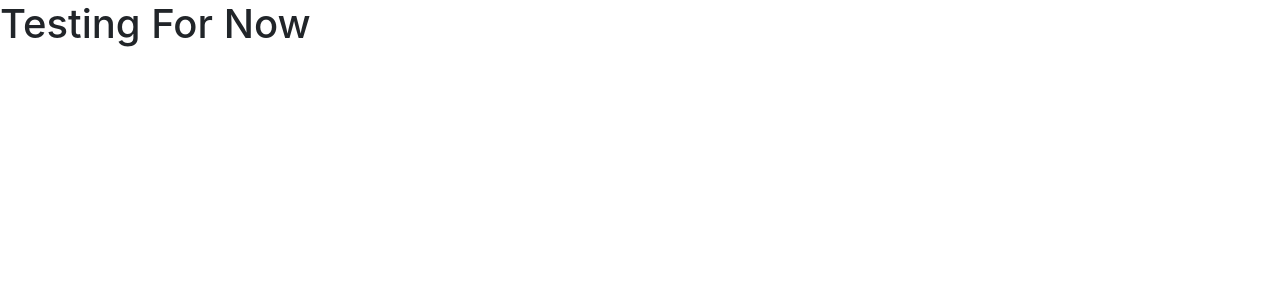
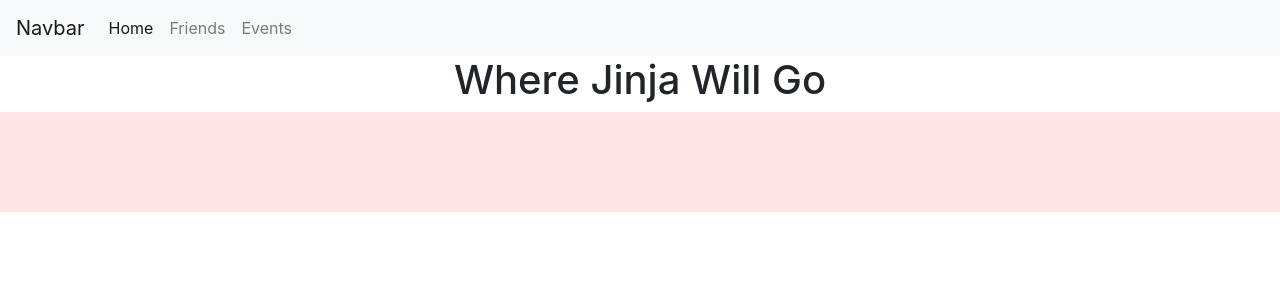
Before and after one commit to abe6002/cs50_final, a Flask app: page / in a window 1280 px wide. Shown: the top 300 px of the page. Run offline with Flask 2, Linux system fonts and the light colour scheme; parts of the project's set-up code (start-up, migrations or seed data) failed here and were passed over.

Commit message:
improved layout, pseudo event code

```diff
--- a/app.py
+++ b/app.py
@@ -6,11 +6,13 @@ from werkzeug.security import check_password_hash, generate_password_hash
 #Configure Application
 app = Flask(__name__)
 
+#configure database: #TODO
+
 #load secret key
 app.config.from_object('config.Config')
 
 
-#Dashboard
+#Dashboard - #TODO
 @app.route("/")
 #@login_required - not for testing purposes
 def dashboard():
@@ -50,3 +52,24 @@ def login():
     #if user reachs login via GET
     else:
         return render_template("login.html")
+
+#Create Event #TODO
+"""@app.route("/event", methods=["GET", "POST"])
+def event():
+
+    if request.method == "POST":
+
+        if not request.form.get("event_name"):
+            return None
+
+        if no items on item form:
+            return None
+
+        add event to event table
+
+
+
+
+
+    else:
+        return render_template("create_event.html")"""
--- a/templates/layout.html
+++ b/templates/layout.html
@@ -9,14 +9,57 @@
         <!-- Bootstrap CSS -->
         <link rel="stylesheet" href="https://cdn.jsdelivr.net/npm/bootstrap@4.5.3/dist/css/bootstrap.min.css" integrity="sha384-TX8t27EcRE3e/ihU7zmQxVncDAy5uIKz4rEkgIXeMed4M0jlfIDPvg6uqKI2xXr2" crossorigin="anonymous">
 
+        <!--Javascript Bundle-->
+        <script src="https://code.jquery.com/jquery-3.5.1.slim.min.js" integrity="sha384-DfXdz2htPH0lsSSs5nCTpuj/zy4C+OGpamoFVy38MVBnE+IbbVYUew+OrCXaRkfj" crossorigin="anonymous"></script>
+        <script src="https://cdn.jsdelivr.net/npm/popper.js@1.16.1/dist/umd/popper.min.js" integrity="sha384-9/reFTGAW83EW2RDu2S0VKaIzap3H66lZH81PoYlFhbGU+6BZp6G7niu735Sk7lN" crossorigin="anonymous"></script>
+        <script src="https://cdn.jsdelivr.net/npm/bootstrap@4.5.3/dist/js/bootstrap.min.js" integrity="sha384-w1Q4orYjBQndcko6MimVbzY0tgp4pWB4lZ7lr30WKz0vr/aWKhXdBNmNb5D92v7s" crossorigin="anonymous"></script>
+
         <!--Working Title-->
         <title>CS50_Final_Project</title>
     </head>
     <body>
         <!--Navbar-->
+        <nav class="navbar navbar-expand-lg navbar-light bg-light">
+            <a class="navbar-brand" href="#">Navbar</a>
+            <button class="navbar-toggler" type="button" data-toggle="collapse" data-target="#navbarNav" aria-controls="navbarNav" aria-expanded="false" aria-label="Toggle navigation">
+              <span class="navbar-toggler-icon"></span>
+            </button>
+            <div class="collapse navbar-collapse" id="navbarNav">
+              <ul class="navbar-nav">
+                <li class="nav-item active">
+                  <a class="nav-link" href="#">Home <span class="sr-only">(current)</span></a>
+                </li>
+                <li class="nav-item">
+                  <a class="nav-link" href="#">Friends</a>
+                </li>
+                <li class="nav-item">
+                  <a class="nav-link" href="#">Events</a>
+                </li>
+              </ul>
+            </div>
+        </nav>
 
-        <h1>Testing For Now</h1>
+        <!--Input/Output Forms-->
+        <div class="container">
+            <div class="row">
+                <div class="col-md-2"></div>
+                <div class="col-md-8 d-flex justify-content-center">
+                    <h1>Where Jinja Will Go</h1>
+                </div>
+                <div class="col-md-2"></div>
+            </div>
+        </div>
 
+        <!--Footer-->
+        <footer style="height: 100px; width: 100%; background-color: rgba(255,0,0,0.1);">
+            <div class="container">
+                <div class="row">
+                    <div class="col-md-4"></div>
+                    <div class="col-md-4"></div>
+                    <div class="col-md-4"></div>
+                </div>
+            </div>
+        </footer>
 
     </body>
 
```
Also changed, not shown: templates/create_event.html (added, +10 -0 lines).
